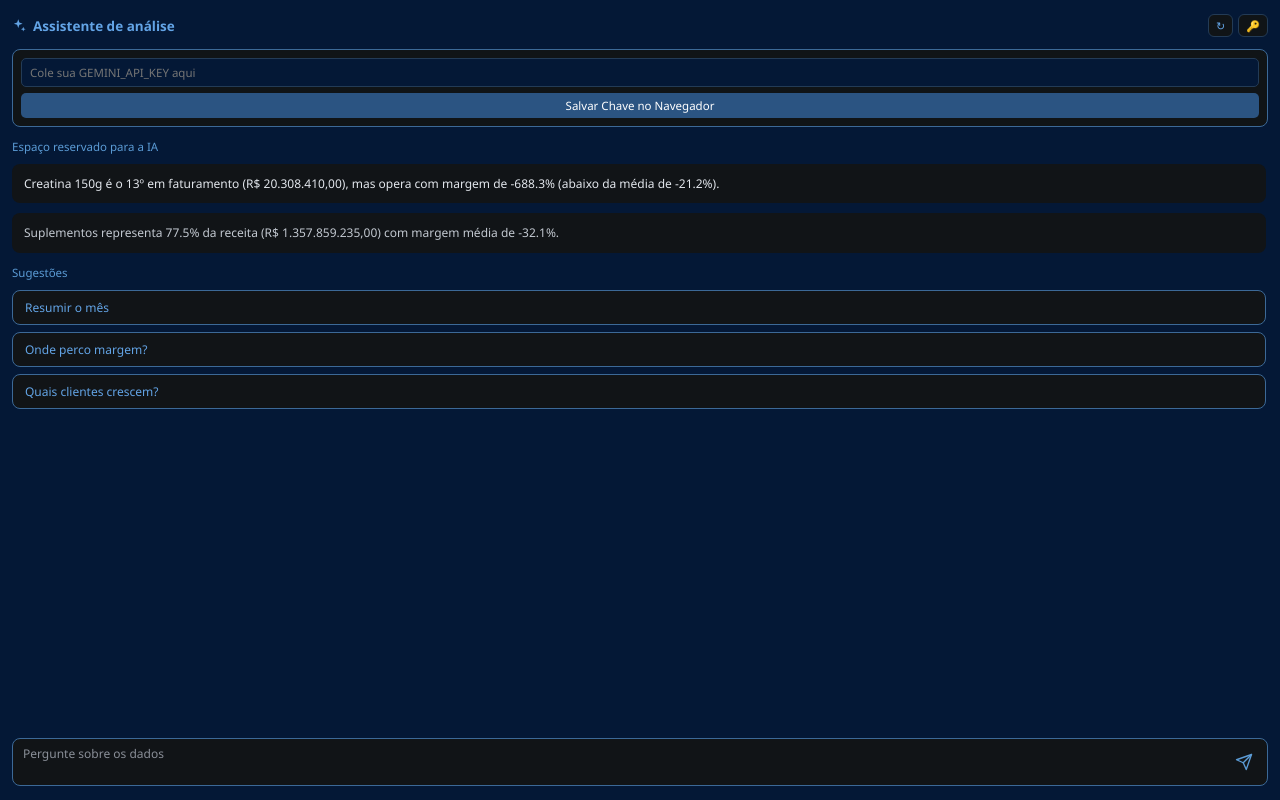
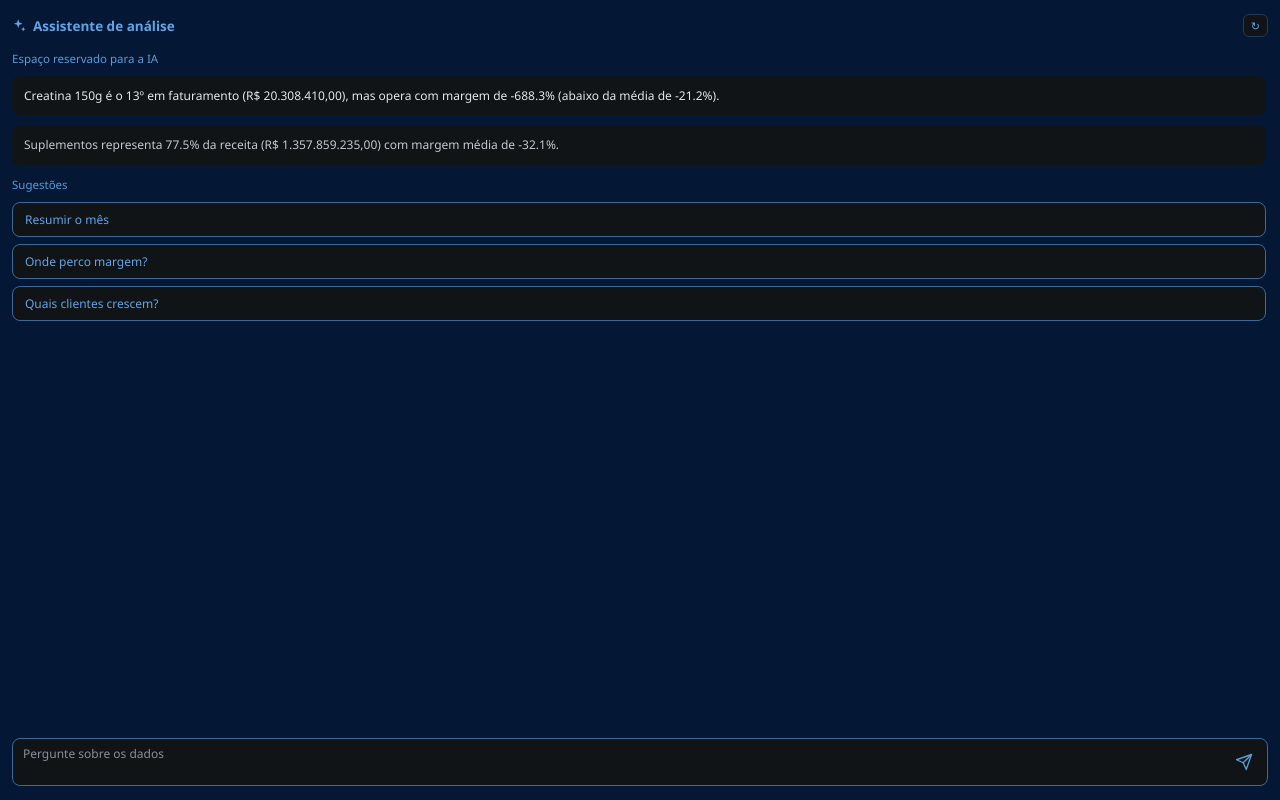
Before and after one commit to Samuel-Gaudencio/agente-bi-wrapper, a plain HTML site: page index.html in a window 1280 px wide. Drawn offline with Linux system fonts and the light colour scheme.

Commit message:
Update index.html

```diff
--- a/index.html
+++ b/index.html
@@ -27,7 +27,6 @@
       align-items: center;
       margin-bottom: 12px;
       flex-shrink: 0;
-      gap: 6px;
     }
 
     .title {
@@ -46,12 +45,6 @@
       flex-shrink: 0;
     }
 
-    .header-actions {
-      display: flex;
-      align-items: center;
-      gap: 5px;
-    }
-
     .icon-btn {
       background: #101417;
       border: 1px solid #233b56;
@@ -62,45 +55,7 @@
       cursor: pointer;
     }
 
-    .icon-btn:hover {
-      border-color: #63a4e6;
-    }
-
-    /* Modal simples para configurar a API Key uma única vez no navegador */
-    .config-bar {
-      display: none;
-      background: #101417;
-      border: 1px solid #3c6997;
-      border-radius: 8px;
-      padding: 8px;
-      margin-bottom: 10px;
-      gap: 6px;
-      flex-direction: column;
-    }
-
-    .config-bar.open {
-      display: flex;
-    }
-
-    .config-bar input {
-      background: #041836;
-      border: 1px solid #233b56;
-      color: #e6e9ef;
-      padding: 6px 8px;
-      border-radius: 5px;
-      font-size: 11.5px;
-      outline: none;
-    }
-
-    .config-bar button {
-      background: #2b5482;
-      color: #fff;
-      border: none;
-      padding: 5px;
-      border-radius: 5px;
-      font-size: 11.5px;
-      cursor: pointer;
-    }
+    .icon-btn:hover { border-color: #63a4e6; }
 
     .scroll-area {
       flex: 1;
@@ -225,16 +180,7 @@
       </svg>
       <span>Assistente de análise</span>
     </div>
-    <div class="header-actions">
-      <button class="icon-btn" onclick="novaConversa()" title="Limpar conversa">↻</button>
-      <button class="icon-btn" onclick="toggleConfig()" title="Configurar API Key">🔑</button>
-    </div>
-  </div>
-
-  <!-- Painel discreto para salvar a API Key localmente no navegador (não fica exposta no GitHub) -->
-  <div class="config-bar" id="configBar">
-    <input type="password" id="apiKeyInput" placeholder="Cole sua GEMINI_API_KEY aqui">
-    <button onclick="salvarChave()">Salvar Chave no Navegador</button>
+    <button class="icon-btn" onclick="novaConversa()" title="Limpar conversa">↻</button>
   </div>
 
   <div class="scroll-area" id="scrollArea">
@@ -261,10 +207,12 @@
   </div>
 
   <script>
+    // COLE AQUI A URL /exec DO SEU GOOGLE APPS SCRIPT:
+    const APPS_SCRIPT_PROXY_URL = 'https://script.google.com/macros/s/AKfycbyuuc1luKVCYTdpC472xovxV8VFof6VqeGHhvUBQKad2ea0LX9TP8VZSRGAHLJrrMz8dQ/exec';
+
     let baseDados = null;
-    let historicoChat = []; // Mantém a memória da conversa no próprio navegador
+    let historicoChat = [];
 
-    // Carrega o dados_ia.json gerado pelo Python
     async function carregarBase() {
       try {
         const resp = await fetch('./dados_ia.json?v=' + Date.now());
@@ -276,24 +224,6 @@
       }
     }
     carregarBase();
-
-    // Gestão da API Key no navegador (sem vazar no repositório público)
-    const keyInput = document.getElementById('apiKeyInput');
-    keyInput.value = localStorage.getItem('gemini_bi_key') || '';
-    if (!keyInput.value) {
-      document.getElementById('configBar').classList.add('open');
-    }
-
-    function toggleConfig() {
-      document.getElementById('configBar').classList.toggle('open');
-    }
-
-    function salvarChave() {
-      const val = keyInput.value.trim();
-      if (!val) return;
-      localStorage.setItem('gemini_bi_key', val);
-      document.getElementById('configBar').classList.remove('open');
-    }
 
     function novaConversa() {
       historicoChat = [];
@@ -311,7 +241,6 @@
 
     function montarContextoCompacto(pergunta) {
       if (!baseDados) return '';
-      // Filtra Top 25 clientes + qualquer cliente mencionado na pergunta
       const qLower = pergunta.toLowerCase();
       const top25 = baseDados.clientes.slice(0, 25);
       const extras = baseDados.clientes.filter(c => qLower.includes(c.CLIENTE.toLowerCase()));
@@ -332,7 +261,7 @@
       });
     }
 
-    async function chamarGeminiDireto(pergunta, apiKey) {
+    async function chamarGeminiViaAppsScript(pergunta) {
       const modelos = ['gemini-3.8-flash', 'gemini-3.1-flash-lite', 'gemini-2.5-pro'];
       const contextoJson = montarContextoCompacto(pergunta);
 
@@ -357,26 +286,29 @@ Diretrizes:
       }
 
       for (const modelo of modelos) {
-        const url = `https://generativelanguage.googleapis.com/v1beta/models/${modelo}:generateContent?key=${apiKey}`;
-        const resp = await fetch(url, {
+        // text/plain evita preflight OPTIONS (CORS) no Google Apps Script
+        const resp = await fetch(APPS_SCRIPT_PROXY_URL, {
           method: 'POST',
-          headers: { 'Content-Type': 'application/json' },
+          headers: { 'Content-Type': 'text/plain;charset=utf-8' },
           body: JSON.stringify({
-            systemInstruction: { parts: [{ text: instrucaoSistema }] },
-            contents: historicoChat,
-            generationConfig: { temperature: 0.1, maxOutputTokens: 2048 }
+            modelo: modelo,
+            payload: {
+              systemInstruction: { parts: [{ text: instrucaoSistema }] },
+              contents: historicoChat,
+              generationConfig: { temperature: 0.1, maxOutputTokens: 2048 }
+            }
           })
         });
 
         const data = await resp.json();
 
-        if (resp.status === 503 || resp.status === 429) {
-          continue; // Pula automaticamente para o próximo modelo se der pico de demanda
-        }
-
-        if (!resp.ok || data.error) {
+        if (data.error) {
+          const msg = data.error.message || '';
+          if (msg.includes('503') || msg.includes('429') || msg.toLowerCase().includes('high demand') || msg.toLowerCase().includes('overloaded')) {
+            continue;
+          }
           historicoChat.pop();
-          throw new Error(data.error?.message || 'Erro na API do Gemini');
+          throw new Error(msg || 'Erro na API do Gemini');
         }
 
         const texto = data.candidates?.[0]?.content?.parts?.map(p => p.text).join('') || '';
@@ -398,13 +330,7 @@ Diretrizes:
       const btn = document.getElementById('btnEnviar');
       const scrollArea = document.getElementById('scrollArea');
       const texto = input.value.trim();
-      const apiKey = localStorage.getItem('gemini_bi_key') || '';
 
-      if (!apiKey) {
-        document.getElementById('configBar').classList.add('open');
-        keyInput.focus();
-        return;
-      }
       if (!texto) return;
 
       const userDiv = document.createElement('div');
@@ -424,7 +350,7 @@ Diretrizes:
       scrollArea.scrollTop = scrollArea.scrollHeight;
 
       try {
-        const resposta = await chamarGeminiDireto(texto, apiKey);
+        const resposta = await chamarGeminiViaAppsScript(texto);
         botDiv.className = 'card-insight dinamico';
         botDiv.innerHTML = formatarTexto(resposta);
       } catch (err) {
```
